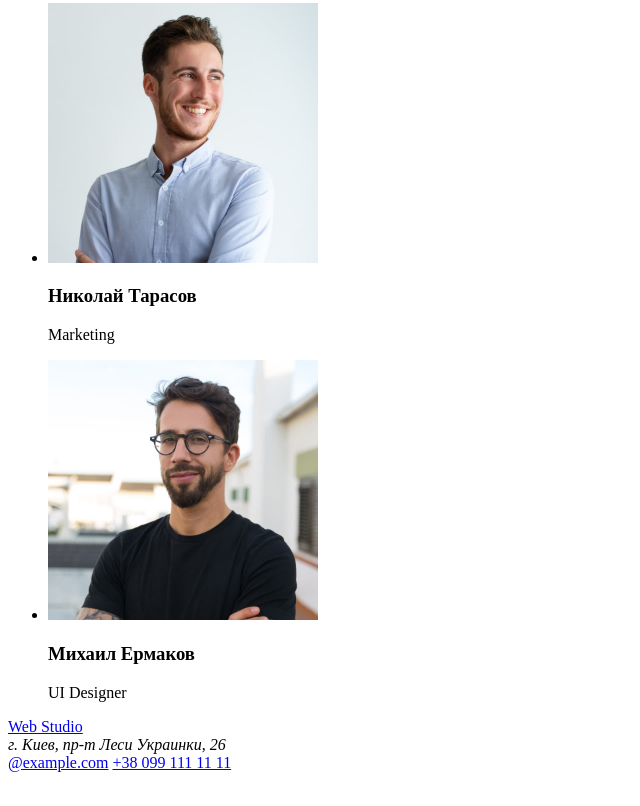
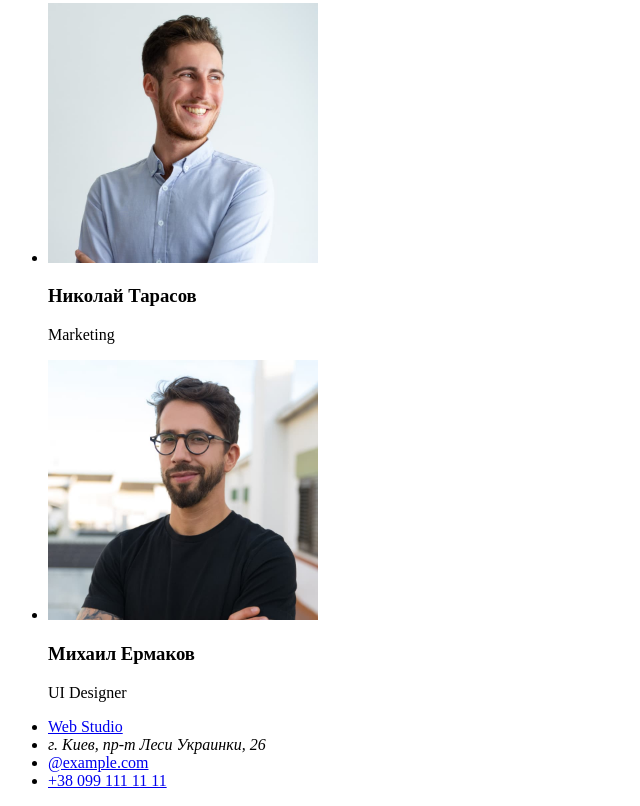
Before and after one commit to AntonZenko/goit-markup-hw-01, a plain HTML site: page index.html in a window 1280 px wide. Shown: the part 2328-3134 px from the top of the page, without its empty margins (0-640 px from the left). Before the commit the page ends 3108 px from the top, so only its background shows below. Drawn offline with Linux system fonts and the light colour scheme.

Commit message:
Update index.html

```diff
--- a/index.html
+++ b/index.html
@@ -115,10 +115,12 @@
     </main>
 
     <footer>
-        <a href="#" id="contacts">Web Studio</a>
-        <address>г. Киев, пр-т Леси Украинки, 26</address>
-        <a href="mailto:@example.com">@example.com</a>
-        <a href="tel:+380991111111">+38 099 111 11 11</a>
+        <ul>
+            <li><a href="#" id="contacts">Web Studio</a></li>
+            <li><address>г. Киев, пр-т Леси Украинки, 26</address></li>
+            <li><a href="mailto:@example.com">@example.com</a></li>
+            <li><a href="tel:+380991111111">+38 099 111 11 11</a></li>
+        </ul>
     </footer>
 
 </body>
```
